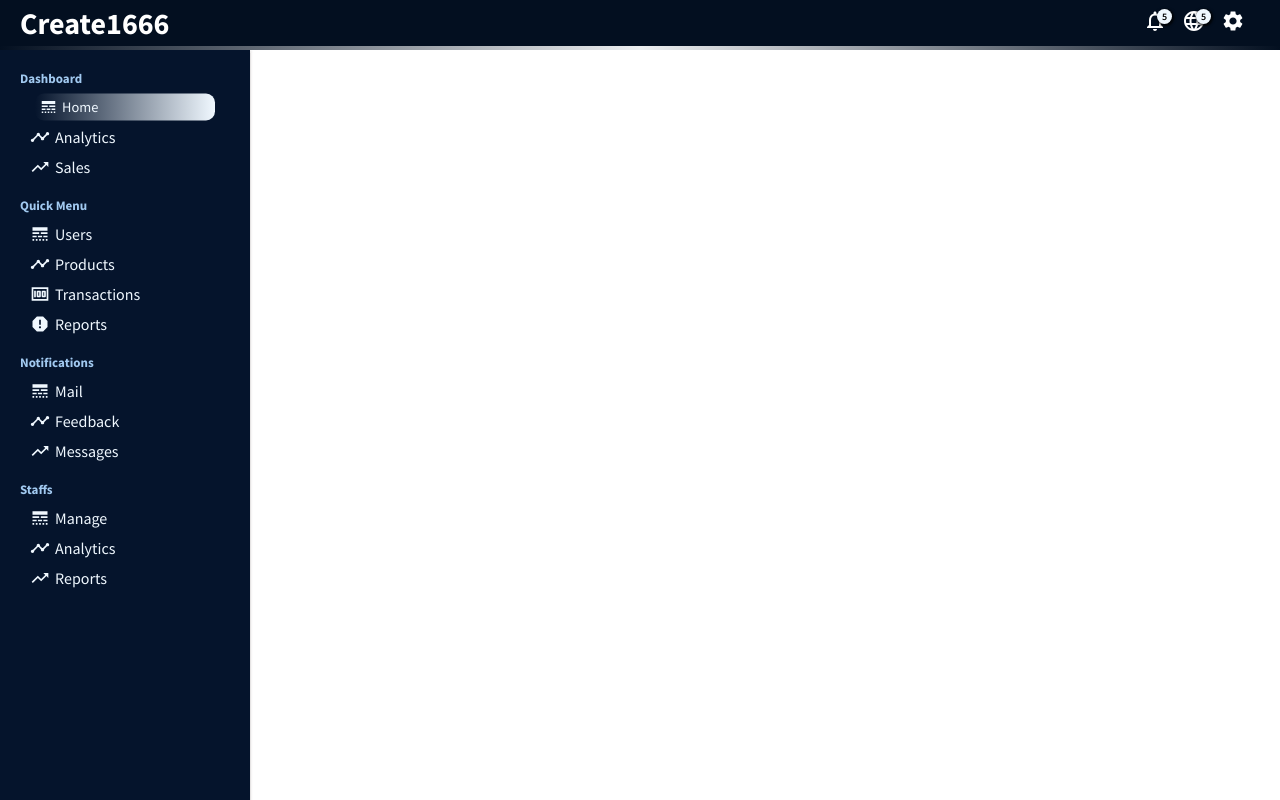
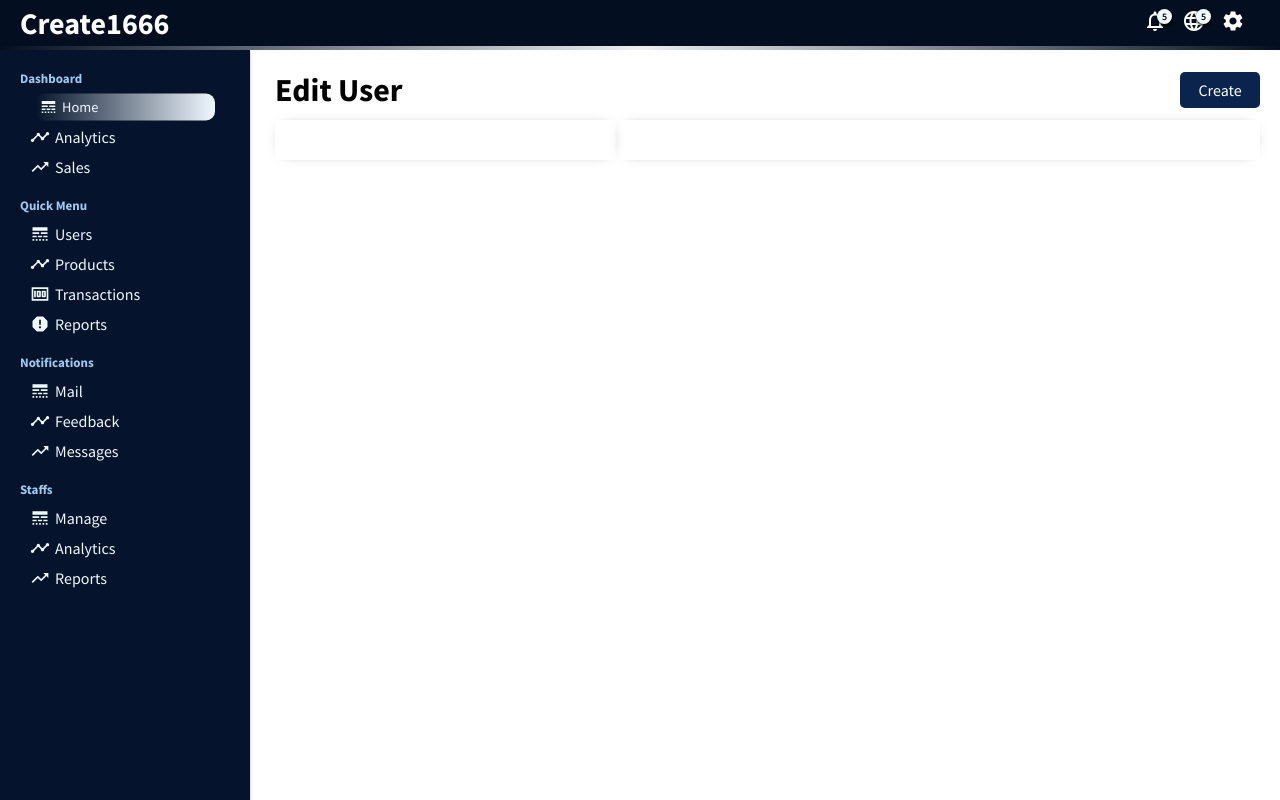
Before and after one commit to create1666/Admin-dashBoard, a React (Create React App) app: page /user/1 in a window 1280 px wide. Built offline with nearby package versions, Linux system fonts and the light colour scheme.

Commit message:
feat: filtering and edit single User integration

```diff
--- a/src/App.js
+++ b/src/App.js
@@ -4,6 +4,7 @@
 import Home from "./Pages/Home";
 import { BrowserRouter as Router, Route, Switch } from "react-router-dom";
 import UserList from "./Pages/Userpage/UserList";
+import User from "./Pages/SingleUserPage/User";
 function App() {
   return (
     <div className="app">
@@ -12,8 +13,11 @@
         <div className="app__container">
           <SideBar />
           <Switch>
-            <Route path="/Users">
+            <Route path="/users">
               <UserList />
+            </Route>
+            <Route path="/user/:userId">
+              <User />
             </Route>
             <Route exact path="/">
               <Home />
--- /dev/null
+++ b/src/Pages/SingleUserPage/User.css
@@ -0,0 +1,44 @@
+.userSection{
+  flex: 4;
+  padding: 20px;
+}
+
+.userTitleContainer {
+  display: flex;
+  align-items: center;
+  justify-content: space-between;
+}
+
+.userTitle {
+ margin-left: 5px;
+}
+
+.userCreateButtn {
+  width: 80px;
+  border: none;
+  border-radius: 5px;
+  background-color: #0a244e;
+  color: white;
+  text-align: center;
+  padding: 8px;
+  cursor: pointer;
+  font-size: 16px;
+}
+.userContainer{
+  display: flex;
+  width: 100%;
+  margin: 10px 0px;
+}
+
+.userShow {
+  box-shadow: 0px 0px 15px -10px rgb(0, 0, 0, 0.75);
+  padding: 20px;
+  margin-left: 5px;
+  flex: 2;
+}
+
+.userUpdate {
+box-shadow: 0px 0px 15px -10px rgb(0, 0, 0, 0.75);
+padding: 20px;
+flex: 4;
+}
--- /dev/null
+++ b/src/Pages/SingleUserPage/User.jsx
@@ -0,0 +1,18 @@
+import React from 'react'
+import './User.css'
+
+ const  User = () => {
+  return (
+    <div className='userSection'>
+      <div className="userTitleContainer">
+         <h1 className="userTitle">Edit User</h1>
+         <div className="userCreateButtn">Create</div>
+      </div>
+      <div className="userContainer">
+         <div className="userShow"></div>
+         <div className="userUpdate"></div>
+      </div>
+    </div>
+  )
+}
+export default User
--- a/src/Pages/Userpage/UserList.jsx
+++ b/src/Pages/Userpage/UserList.jsx
@@ -11,9 +11,9 @@
 
 
   const [data, setState] = useState(UserRows)
-  const handleDelete = (id) => {
+  const handleDelete = (i) => {
     setState(data.filter((item) => {
-     return item.id !==id
+     return item.id !==i
     }))
  }
 
@@ -57,7 +57,7 @@
         return (
           <><div className='userActions'>
 
-           <Link to={'/users/'+ params.row.id}> <button className='userEditBTn'>Edit</button></Link>
+           <Link to={'/user/'+ params.row.id}> <button className='userEditBTn'>Edit</button></Link>
 
             <DeleteOutline checkboxSelection className='userDelBtn' onClick = {()=>handleDelete(params.row.id)}/>
             </div></>
```
